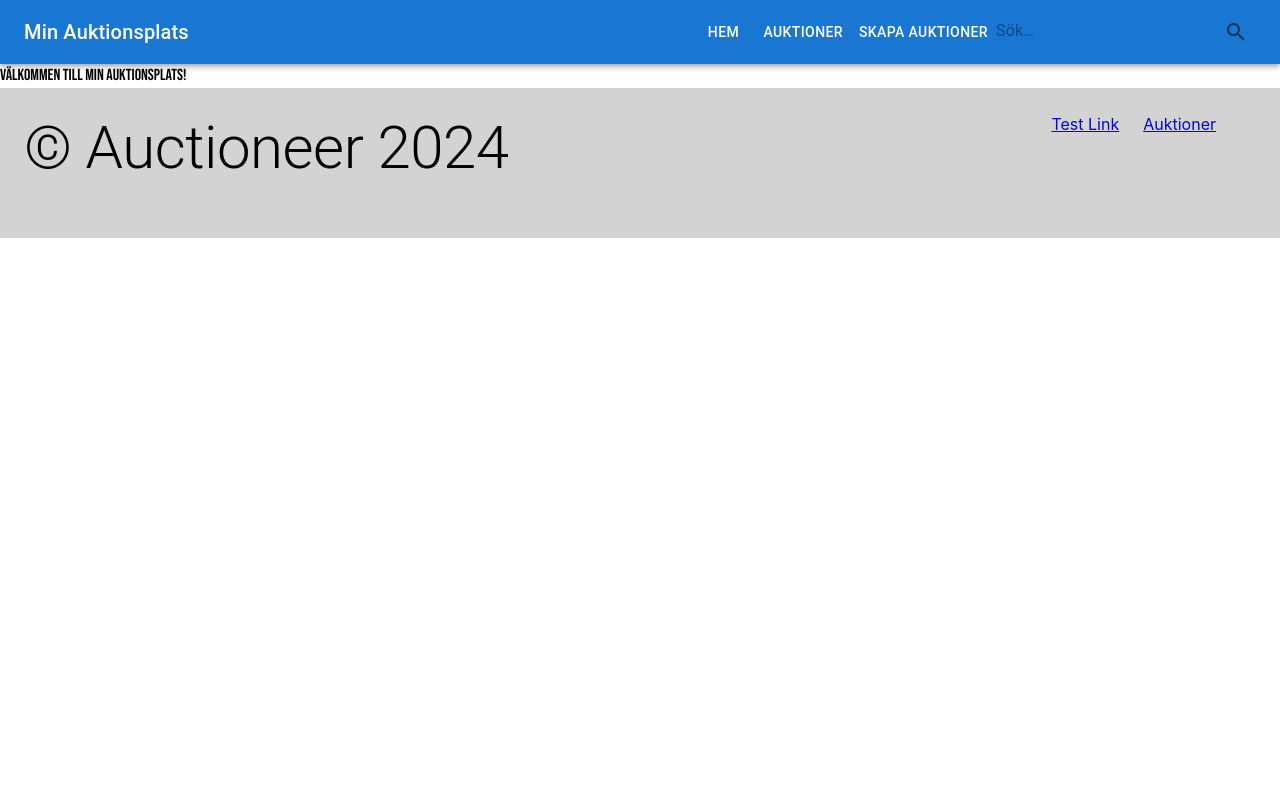
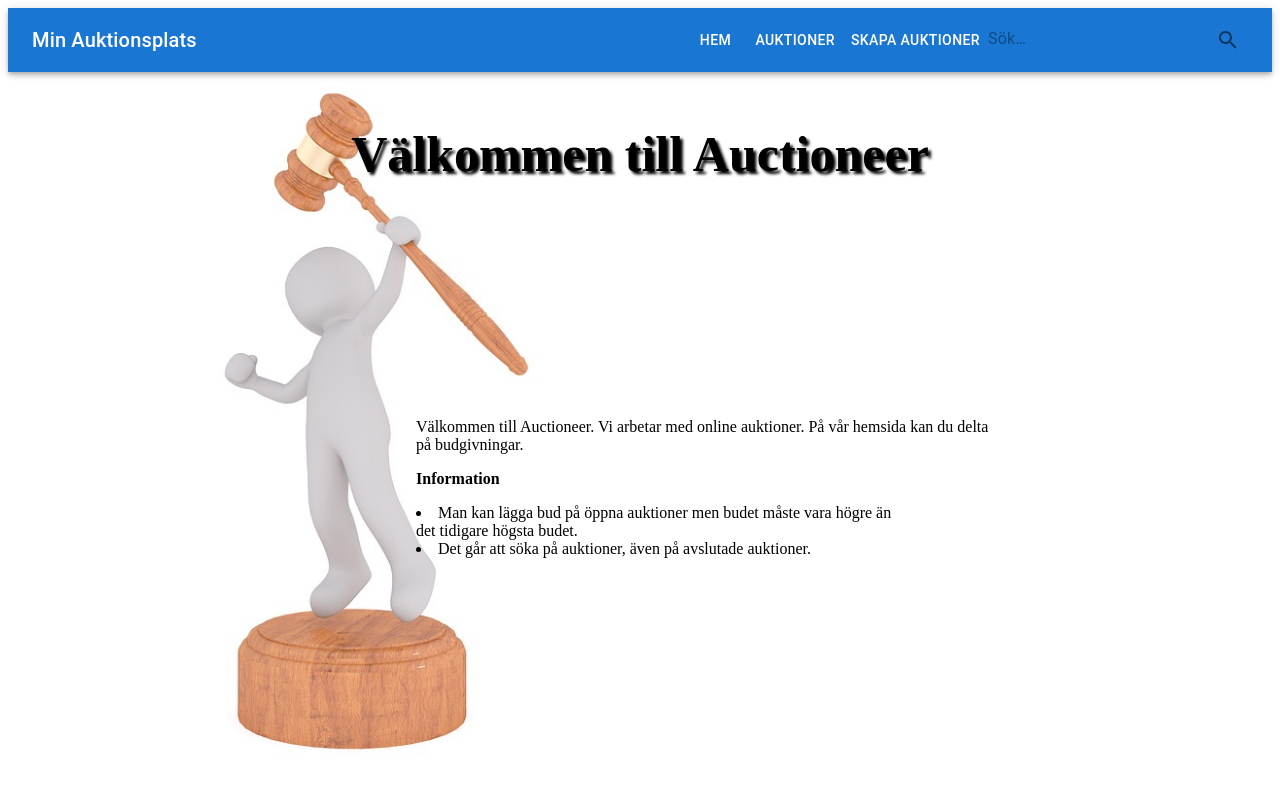
Before and after one commit to sarahthebest/auctioneer, a React (Vite) app: page / in a window 1280 px wide. Shown: the top 800 px of the page. Built offline with nearby package versions, Linux system fonts and the light colour scheme; a web font is replaced by a local one.

Commit message:
gjort några små ändringar

```diff
--- a/src/App.jsx
+++ b/src/App.jsx
@@ -1,9 +1,10 @@
 import React from 'react';
 import Navbar from './components/Navbar';
 import { BrowserRouter as Router, Routes, Route } from 'react-router-dom';
-import Home from './components/Home';
+import Homepage from './components/Homepage';
 import Footer from './components/Footer';
 import Auctions from './components/Auctions';
+
 
 import CreateAuctionForm from './components/CreateAuctionForm'; // Importera din CreateAuctionForm-komponent
 function App() {
@@ -12,7 +13,7 @@ function App() {
       <>
         <Navbar />
         <Routes>
-          <Route path="/" element={<Home />} />
+          <Route path="/" element={<Homepage />} />
           <Route path="/auktioner" element={<Auctions />} />
           {/* Använd CreateAuctionForm direkt med gruppkoden */}
           <Route path="/skapa-auktion" element={<CreateAuctionForm groupCode="p7u" />} />
--- a/src/components/Home.jsx
+++ /dev/null
@@ -1,7 +0,0 @@
-import React from 'react';
-
-function Home() {
-  return <div className='bebas-neue-regular'>Välkommen till Min Auktionsplats!</div>;
-}
-
-export default Home;
--- a/src/components/Homepage.jsx
+++ b/src/components/Homepage.jsx
@@ -1,4 +1,4 @@
-import Picture6 from "../assets/Picture6.jpg";
+import Picture6 from "../stories/assets/Picture6.jpg";
 
 function Homepage() {
   return (
--- a/src/main.jsx
+++ b/src/main.jsx
@@ -1,7 +1,7 @@
 import React from 'react'
 import ReactDOM from 'react-dom/client'
 import App from './App.jsx'
-import './styling/Home.css'
+import './index.css'
 
 
 ReactDOM.createRoot(document.getElementById('root')).render(
```
